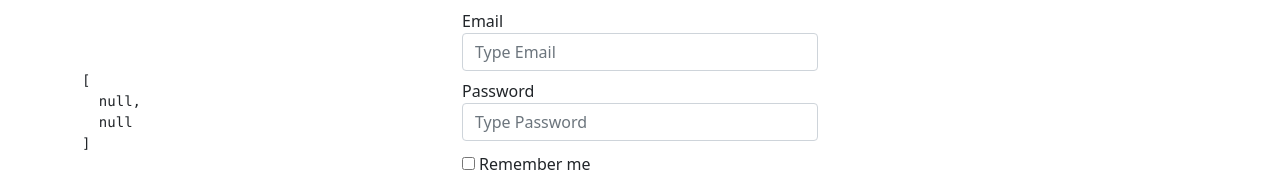
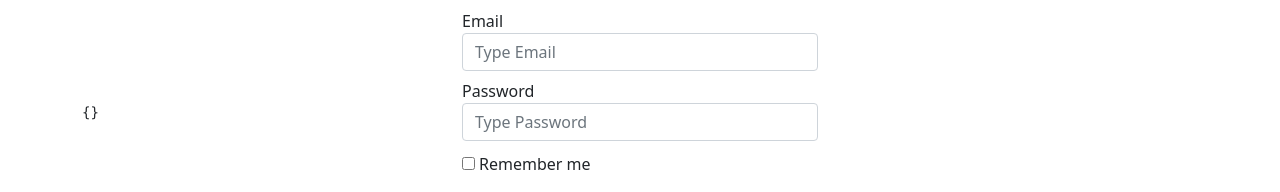
Before and after one commit to AfzalSabbir/simple-ecom-vueJS, a Vue app: page /login in a window 1280 px wide. Shown: the part 121-313 px from the top of the page. Built offline with nearby package versions, Linux system fonts and the light colour scheme.

Commit message:
errors handled

```diff
--- a/src/components/BaseCheckbox.vue
+++ b/src/components/BaseCheckbox.vue
@@ -34,6 +34,10 @@ export default {
       type   : Array,
       default: [],
     },
+    error    : {
+      type   : String,
+      default: null,
+    },
   },
 
   setup(props) {
--- a/src/components/BaseInput.vue
+++ b/src/components/BaseInput.vue
@@ -34,7 +34,7 @@ export default {
     },
     error     : {
       type   : String,
-      default: '',
+      default: null,
     },
   },
 
--- a/src/components/ShowErrorMessages.vue
+++ b/src/components/ShowErrorMessages.vue
@@ -21,7 +21,7 @@ export default {
     },
     error : {
       type   : String,
-      default: '',
+      default: null,
     },
     target: {
       type   : String,
--- a/src/views/auth/Login.vue
+++ b/src/views/auth/Login.vue
@@ -4,21 +4,21 @@
       <h3>User sign in</h3>
     </div>
     <div class="col-lg-4">
-      <pre>{{ [emailError, passwordError] }}</pre>
+      <pre>{{ errors }}</pre>
     </div>
     <div class="col-lg-8">
-      <form @submit.prevent="saveUser" class="my-3">
+      <form @submit="submit" class="my-3">
         <div class="row">
           <div class="col-md-6">
             <BaseInput type="email"
-                       :error="emailError"
+                       :error="errors.email"
                        label="Email"
                        className="form-control mb-2"
                        placeholder="Type Email"
                        v-model="email"/>
 
             <BaseInput type="password"
-                       :error="passwordError"
+                       :error="errors.password"
                        label="Password"
                        className="form-control mb-2"
                        placeholder="Type Password"
@@ -111,7 +111,7 @@ export default {
       can_swim             : false,
       mobile               : '',
     });
-    const saveUser         = () => {
+    const login            = () => {
       let users = JSON.parse(localStorage.getItem('users') ?? "[]");
       users.findIndex(user => user.email === form.value.email) === -1
       ? users.push(form.value)
@@ -120,20 +120,6 @@ export default {
       console.log(users.indexOf(user => user.email === form.value.email), 'aaa');
 
       localStorage.setItem('users', JSON.stringify(users));
-    };
-
-    const errors = {
-      name                 : [],
-      username             : [],
-      email                : [],
-      expected_salary      : [],
-      date_of_birth        : [],
-      password             : [],
-      password_confirmation: [],
-      marital_status       : [],
-      mobile               : [],
-      can_swim             : [],
-      gaming               : [],
     };
 
     const required = (value) => {
@@ -156,10 +142,27 @@ export default {
       password: required,
     }
 
-    useForm({validationSchema: validations});
+    const {handleSubmit, errors} = useForm({validationSchema: validations});
 
-    const {value: email, errorMessage: emailError}       = useField('email');
-    const {value: password, errorMessage: passwordError} = useField('password');
+    const submit = handleSubmit(values => {
+      console.log(values);
+      login();
+    });
+
+    const {value: email}    = useField(
+        'email',
+        undefined,
+        {
+          initialValue: '',
+        },
+    );
+    const {value: password} = useField(
+        'password',
+        undefined,
+        {
+          initialValue: '',
+        },
+    );
 
     const remember_me = ref(false);
 
@@ -168,11 +171,9 @@ export default {
       genders,
       hobbies,
       email,
-      emailError,
       password,
-      passwordError,
       remember_me,
-      saveUser,
+      submit,
       errors,
     }
   },
```
